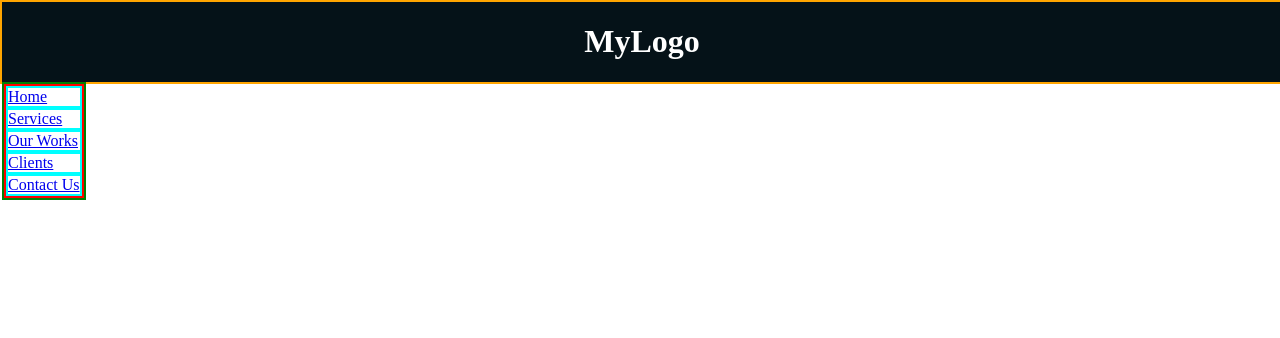
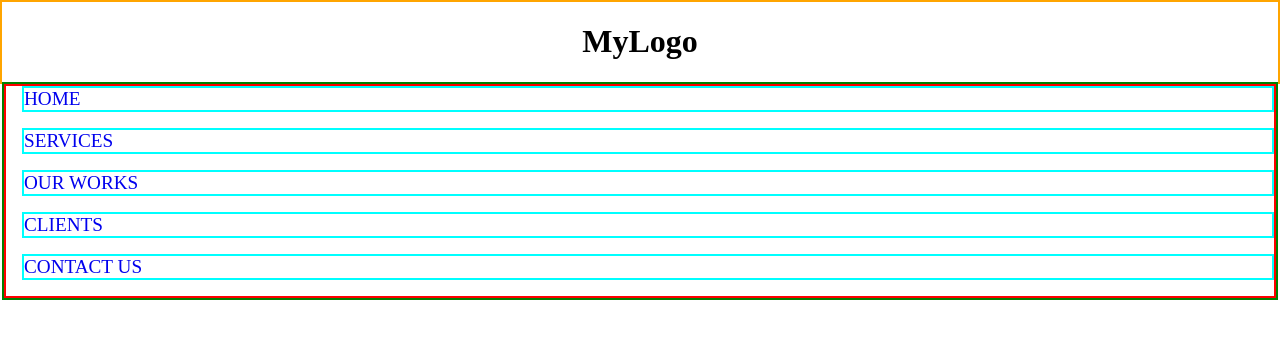
Before and after one commit to RadhikaRJ/Edie_homepage, a plain HTML site: page index.html in a window 1280 px wide. Drawn offline with Linux system fonts and the light colour scheme.

Commit message:
set var background

```diff
--- a/styles.css
+++ b/styles.css
@@ -1,24 +1,29 @@
 
 
-/* *,
+:root{
+  --background:white;
+}
+
+*,
 *::before,
 *::after{
 
   box-sizing: border-box;
-} */
+}
 
 body{
   margin:0;
 
 }
 header{
-  background-color: rgb(5, 18, 24);
+  background-color:var(--background);
   border: 2px solid orange;
   text-align: center;
   position: fixed;
   z-index:999;
   width:100%;
-  color:white;
+
+
 }
 
 nav{
@@ -27,6 +32,8 @@ nav{
  text-align: left;
  top:100%;
  left:0;
+ background-color: var(--background);
+ width: 100%;;
 }
 
 nav ul{
@@ -36,7 +43,19 @@ nav ul{
   list-style: none;
 }
 
-nav ul li{
+nav li{
   border: 2px solid cyan;
+  margin-left:1em;
+  margin-bottom:1em;
+}
+
+nav a{
+
+  text-decoration:none;
+  text-transform: uppercase;
+  font-size:1.2rem;
+}
+
+nav a:hover{
 
 }
```
